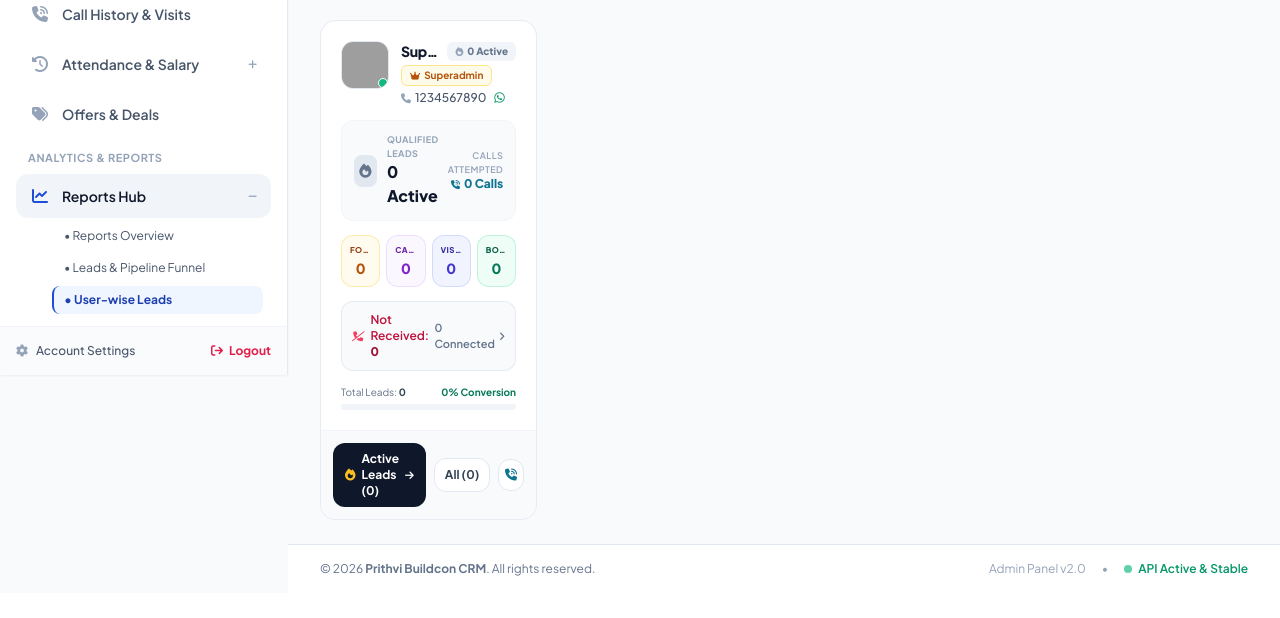
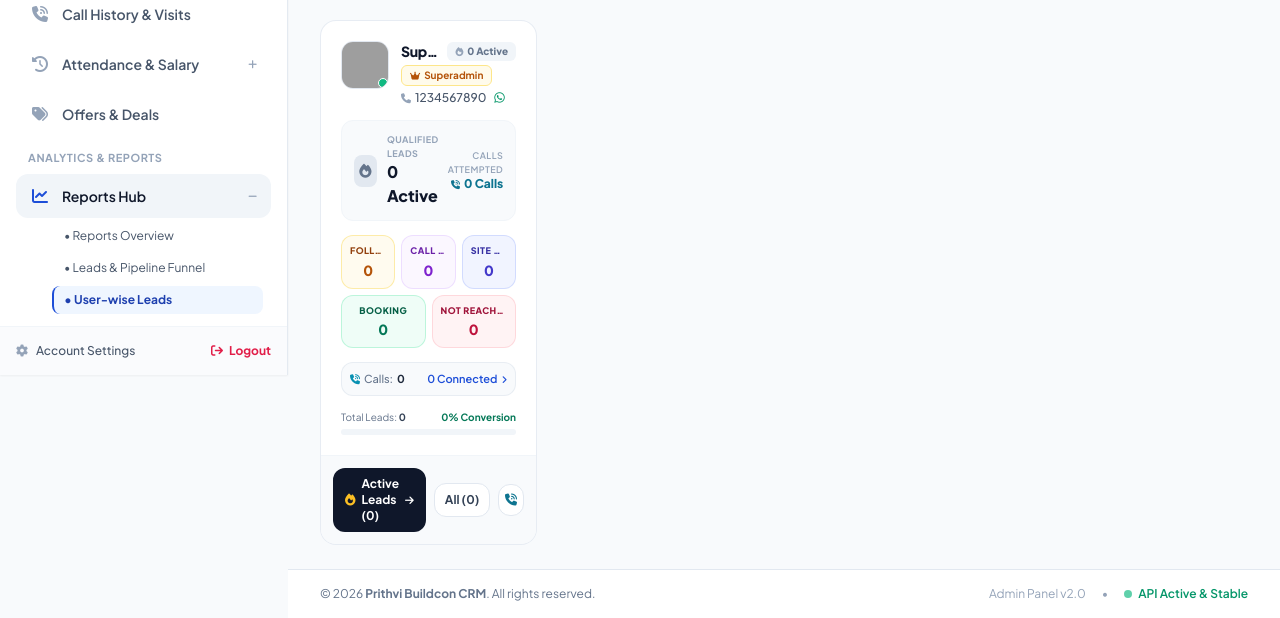
Before and after one commit to devitmingo/prithvi, a Laravel app: page /admin/reports/user-leads in a window 1280 px wide. Shown: the part 425-1043 px from the top of the page. Before the commit the page ends 1001 px from the top, so only its background shows below. Run offline with Laravel 12, Linux system fonts and the light colour scheme; a user stored in the database is signed in; data comes from the database, SQL or seed files in the repository; data that the repository does not hold is empty; some libraries are stand-ins or nearby versions; grey boxes are pictures that could not be loaded.

Commit message:
Align staff badge and leader name in same row; reorganize card pipeline abstract into 3 and 2 layout

```diff
--- a/resources/views/admin/reports/user_leads.blade.php
+++ b/resources/views/admin/reports/user_leads.blade.php
@@ -295,28 +295,28 @@
                                     </a>
                                 </div>
 
-                                <!-- Role & Affiliation -->
-                                <div class="mt-1 flex items-center gap-1.5 flex-wrap">
+                                <!-- Role & Affiliation (Kept in same row) -->
+                                <div class="mt-1 flex items-center gap-1.5 whitespace-nowrap overflow-hidden">
                                     @if($isLeader)
-                                        <span class="inline-flex items-center gap-1 text-[10px] font-bold px-2 py-0.5 rounded-md bg-purple-50 text-purple-700 border border-purple-200">
+                                        <span class="inline-flex items-center gap-1 text-[10px] font-bold px-2 py-0.5 rounded-md bg-purple-50 text-purple-700 border border-purple-200 shrink-0">
                                             <i class="fa-solid fa-user-tie text-[9px]"></i> Leader
                                         </span>
                                         @if($u->sub_agents_count > 0)
-                                            <span class="text-[10px] font-semibold text-slate-500">
+                                            <span class="text-[10px] font-semibold text-slate-500 truncate">
                                                 ({{ $u->sub_agents_count }} staff)
                                             </span>
                                         @endif
                                     @elseif($isStaff)
-                                        <span class="inline-flex items-center gap-1 text-[10px] font-bold px-2 py-0.5 rounded-md bg-brand-50 text-brand-700 border border-brand-200">
+                                        <span class="inline-flex items-center gap-1 text-[10px] font-bold px-2 py-0.5 rounded-md bg-brand-50 text-brand-700 border border-brand-200 shrink-0">
                                             <i class="fa-solid fa-users text-[9px]"></i> Staff
                                         </span>
                                         @if($leaderName)
-                                            <span class="text-[10px] text-slate-500 truncate max-w-[110px]" title="Leader: {{ $leaderName }}">
-                                                under <strong>{{ $leaderName }}</strong>
+                                            <span class="text-[10px] text-slate-500 truncate" title="Leader: {{ $leaderName }}">
+                                                under <strong class="text-slate-700 font-semibold">{{ $leaderName }}</strong>
                                             </span>
                                         @endif
                                     @elseif($isSuper)
-                                        <span class="inline-flex items-center gap-1 text-[10px] font-bold px-2 py-0.5 rounded-md bg-amber-50 text-amber-700 border border-amber-200">
+                                        <span class="inline-flex items-center gap-1 text-[10px] font-bold px-2 py-0.5 rounded-md bg-amber-50 text-amber-700 border border-amber-200 shrink-0">
                                             <i class="fa-solid fa-crown text-[9px]"></i> Superadmin
                                         </span>
                                     @endif
@@ -369,13 +369,15 @@
                             </a>
                         </div>
 
-                        <!-- SECTION 2: QUALIFIED STAGES MATRIX (CLICKABLE TILES) -->
-                        <div class="grid grid-cols-4 gap-1.5 text-center">
+                        <!-- SECTION 2: 3 & 2 PIPELINE MATRIX (CLICKABLE TILES) -->
+                        <div class="space-y-1.5">
+                            <!-- Row 1 (3 tiles): Follow Up, Call Later, Site Visit -->
+                            <div class="grid grid-cols-3 gap-1.5 text-center">
                                 <!-- Follow Up (Clickable) -->
                                 <a href="{{ route('admin.leads.index', ['user_id' => $u->id, 'status' => 'follow_up']) }}"
                                    class="p-2 rounded-xl bg-amber-50/80 hover:bg-amber-100 border border-amber-200/70 transition-all block group/tile"
                                    title="Click to view {{ $c['follow_up'] }} follow up leads">
-                                <span class="text-[8px] font-extrabold text-amber-800 uppercase tracking-wider block truncate">Follow Up</span>
+                                    <span class="text-[9px] font-extrabold text-amber-800 uppercase tracking-wider block truncate">Follow Up</span>
                                     <span class="text-sm font-black text-amber-700 mt-0.5 block group-hover/tile:scale-110 transition-transform">{{ $c['follow_up'] }}</span>
                                 </a>
 
@@ -383,7 +385,7 @@
                                 <a href="{{ route('admin.leads.index', ['user_id' => $u->id, 'status' => 'call_later']) }}"
                                    class="p-2 rounded-xl bg-purple-50/80 hover:bg-purple-100 border border-purple-200/70 transition-all block group/tile"
                                    title="Click to view {{ $c['call_later'] }} call later leads">
-                                <span class="text-[8px] font-extrabold text-purple-800 uppercase tracking-wider block truncate">Call Later</span>
+                                    <span class="text-[9px] font-extrabold text-purple-800 uppercase tracking-wider block truncate">Call Later</span>
                                     <span class="text-sm font-black text-purple-700 mt-0.5 block group-hover/tile:scale-110 transition-transform">{{ $c['call_later'] }}</span>
                                 </a>
 
@@ -391,35 +393,41 @@
                                 <a href="{{ route('admin.leads.index', ['user_id' => $u->id, 'status' => 'site_visit_done']) }}"
                                    class="p-2 rounded-xl bg-indigo-50/80 hover:bg-indigo-100 border border-indigo-200/70 transition-all block group/tile"
                                    title="Click to view {{ $c['site_visit_done'] }} site visits">
-                                <span class="text-[8px] font-extrabold text-indigo-800 uppercase tracking-wider block truncate">Visit</span>
+                                    <span class="text-[9px] font-extrabold text-indigo-800 uppercase tracking-wider block truncate">Site Visit</span>
                                     <span class="text-sm font-black text-indigo-700 mt-0.5 block group-hover/tile:scale-110 transition-transform">{{ $c['site_visit_done'] }}</span>
                                 </a>
+                            </div>
 
+                            <!-- Row 2 (2 tiles): Booking, Not Reached -->
+                            <div class="grid grid-cols-2 gap-1.5 text-center">
                                 <!-- Booking (Clickable) -->
                                 <a href="{{ route('admin.leads.index', ['user_id' => $u->id, 'status' => 'booking_done']) }}"
                                    class="p-2 rounded-xl bg-emerald-50/80 hover:bg-emerald-100 border border-emerald-200/70 transition-all block group/tile"
                                    title="Click to view {{ $c['booking_done'] }} bookings">
-                                <span class="text-[8px] font-extrabold text-emerald-800 uppercase tracking-wider block truncate">Booking</span>
+                                    <span class="text-[9px] font-extrabold text-emerald-800 uppercase tracking-wider block truncate">Booking</span>
                                     <span class="text-sm font-black text-emerald-700 mt-0.5 block group-hover/tile:scale-110 transition-transform">{{ $c['booking_done'] }}</span>
                                 </a>
+
+                                <!-- Not Reached (Clickable) -->
+                                <a href="{{ route('admin.leads.index', ['user_id' => $u->id, 'status' => 'call_not_connecting']) }}"
+                                   class="p-2 rounded-xl bg-rose-50/80 hover:bg-rose-100 border border-rose-200/70 transition-all block group/tile"
+                                   title="Click to view {{ $c['not_connecting'] }} unreached calls (not counted as lead)">
+                                    <span class="text-[9px] font-extrabold text-rose-800 uppercase tracking-wider block truncate">Not Reached</span>
+                                    <span class="text-sm font-black text-rose-700 mt-0.5 block group-hover/tile:scale-110 transition-transform">{{ $c['not_connecting'] }}</span>
+                                </a>
+                            </div>
                         </div>
 
-                        <!-- SECTION 3: CALL OUTCOME & UNCONNECTED STRIP (CLICKABLE) -->
-                        <div class="p-2.5 rounded-xl bg-slate-50 border border-slate-200/80 flex items-center justify-between text-xs">
-                            <!-- Unconnected / Not Received (Clickable) -->
-                            <a href="{{ route('admin.leads.index', ['user_id' => $u->id, 'status' => 'call_not_connecting']) }}"
-                               class="flex items-center gap-1.5 text-rose-700 hover:text-rose-900 font-semibold transition group/un"
-                               title="Click to view {{ $c['not_connecting'] }} unreached / not connected calls">
-                                <i class="fa-solid fa-phone-slash text-[10px] text-rose-500"></i>
-                                <span>Not Received: <strong class="text-rose-800 group-hover/un:underline">{{ $c['not_connecting'] }}</strong></span>
-                            </a>
-
-                            <!-- Connected Outcome (Clickable) -->
+                        <!-- SECTION 3: CALL LOGS STRIP (CLICKABLE) -->
+                        <div class="p-2 rounded-xl bg-slate-50 border border-slate-200/70 flex items-center justify-between text-xs">
+                            <span class="text-[11px] font-medium text-slate-500 flex items-center gap-1">
+                                <i class="fa-solid fa-phone-volume text-[10px] text-cyan-600"></i> Calls: <strong class="text-slate-800">{{ $c['calls_count'] }}</strong>
+                            </span>
                             <a href="{{ route('admin.call-histories.index', ['user_id' => $u->id]) }}"
-                               class="text-[11px] text-slate-500 hover:text-brand-600 font-semibold flex items-center gap-1 transition"
+                               class="text-[11px] text-brand-600 hover:text-brand-700 font-semibold flex items-center gap-1 transition"
                                title="Click to view call outcome logs">
                                 <span>{{ $c['connected_calls'] }} Connected</span>
-                                <i class="fa-solid fa-angle-right text-[10px]"></i>
+                                <i class="fa-solid fa-angle-right text-[9px]"></i>
                             </a>
                         </div>
 
```
Also changed, not shown: resources/views/admin/leads/index.blade.php (+21 -14 lines). Lines whose indentation alone changed are shown as unchanged.
